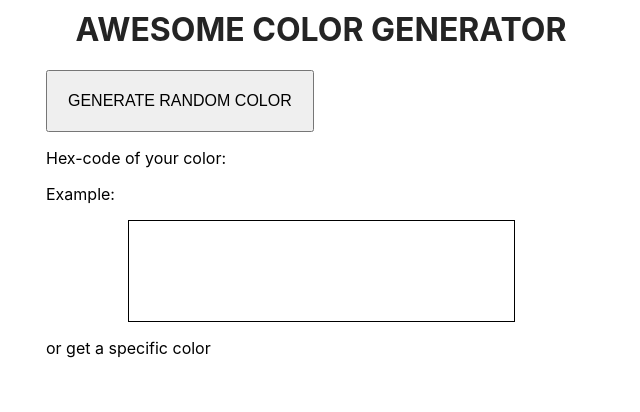
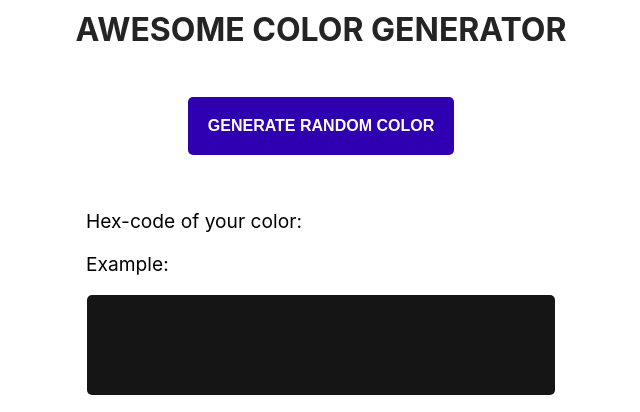
Before and after one commit to hiimmarco/random-color-generator-react, a React (Create React App) app: page / in a window 1280 px wide. Shown: the part 527-939 px from the top of the page, without its empty margins (319-959 px from the left). Built offline with nearby package versions, Linux system fonts and the light colour scheme.

Commit message:
Add even more css

```diff
--- a/src/App.css
+++ b/src/App.css
@@ -34,6 +34,7 @@ h1 {
   margin-top: 0;
   text-transform: uppercase;
   font-size: 2rem;
+  margin-bottom: 3rem;
 }
 
 nav a {
@@ -74,9 +75,46 @@ nav li {
   margin: 0 auto;
 }
 
+.Get-random-color {
+  display: grid;
+}
+
 .randomButton {
-  align: center;
+  max-width: 300px;
   padding: 20px;
+  margin: auto;
   text-transform: uppercase;
   font-size: 1rem;
+  font-weight: 600;
+  color: rgb(255, 255, 255);
+  background-color: #2e00b1;
+  border: none;
+  border-radius: 5px;
+  margin-bottom: 2.2rem;
+  cursor: pointer;
 }
+
+.hexLine {
+  margin-bottom: 0rem;
+  padding-left: 40px;
+  font-size: 1.2rem;
+}
+
+.hexCode {
+  font-size: 1.05rem;
+  font-weight: 600;
+}
+
+.example {
+  padding-left: 40px;
+  font-size: 1.2rem;
+}
+
+.colorBox {
+  width: 85%;
+
+  color: rgb(255, 255, 255);
+  border: none;
+  border-radius: 5px;
+  background-color: rgb(21, 21, 21);
+}
--- a/src/App.js
+++ b/src/App.js
@@ -10,10 +10,10 @@ function Randomcolor() {
       <button className="randomButton" onClick={() => setColor(randomColor())}>
         generate random color
       </button>
-      <p>
-        Hex-code of your color: <span>{color}</span>
+      <p className="hexLine">
+        Hex-code of your color: <span className="hexCode">{color}</span>
       </p>
-      <p>Example:</p>
+      <p className="example">Example:</p>
       <div className="colorBox"></div>
     </div>
   );
```
